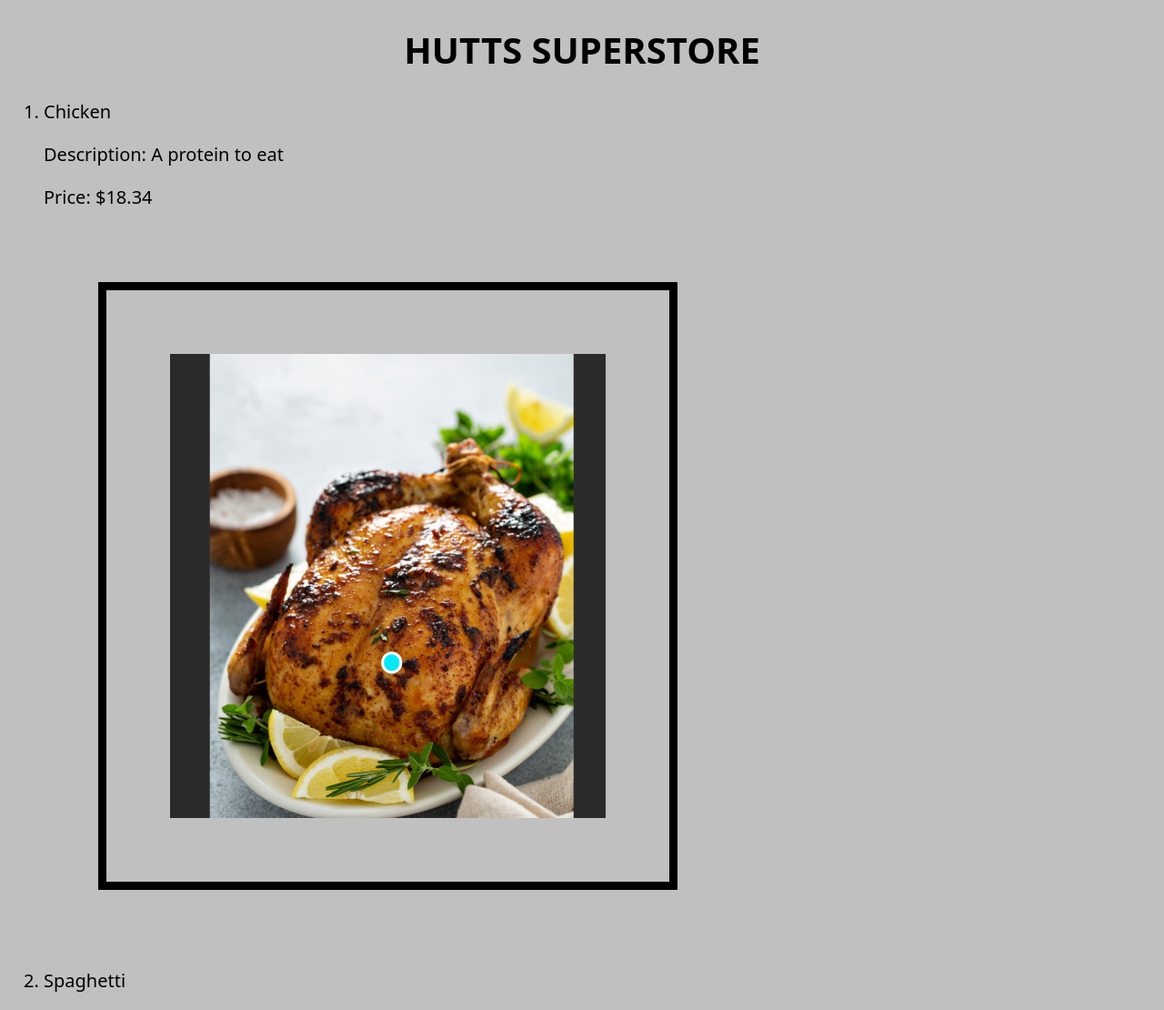
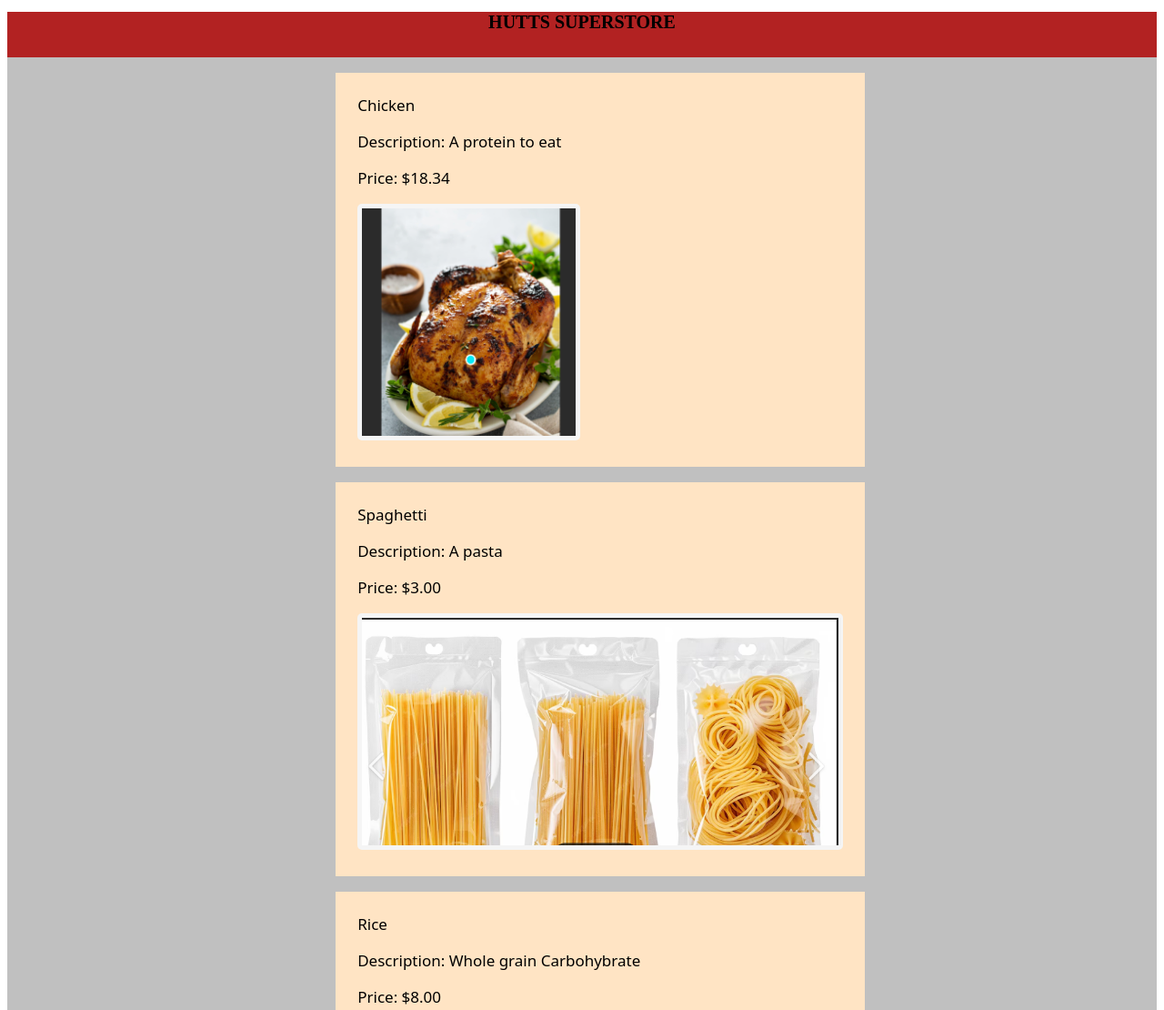
Before and after one commit to Subomi23/Product-Listing-Page, a plain HTML site: page index.html in a window 1280 px wide. Shown: the top 1110 px of the page at 91% size. Drawn offline with Linux system fonts and the light colour scheme.

Commit message:
added flex

```diff
--- a/index.html
+++ b/index.html
@@ -7,24 +7,69 @@
     <style>
       #middle{
         text-align: center;
-      }
-      body{
-        background-color: silver;
-        font-family: system-ui, -apple-system, BlinkMacSystemFont, 'Segoe UI', Roboto, Oxygen, Ubuntu, Cantarell, 'Open Sans', 'Helvetica Neue', sans-serif;
         font-size: 20px;
+        font-weight: bold;
 
       }
+
+     .whole{
+        background-color: silver;
+         font-size: 17px;
+        font-family: system-ui, -apple-system, BlinkMacSystemFont, 'Segoe UI', Roboto, Oxygen, Ubuntu, Cantarell, 'Open Sans', 'Helvetica Neue', sans-serif;
+        display: flex;
+        gap: 2rem;
+        justify-content: center;
+        align-content: center;
+        flex-direction: row;
+
+      }
+       @media (max-width: 1250px) {
+        .whole {
+          flex-direction: column;
+          height: 100%;
+        }
+      }
       #img{
-        padding: 70px;
-        margin: 60px;
-        border: 9px solid black;
+        padding: 0px;
+        height: 250px;
+        border: 5px solid whitesmoke;
+        border-radius: 5px;
+
+      }
+      .header{
+        background-color: firebrick;
+        padding: 0px;
+        text-align: center;
+        height: 50px;
+      }
+      #chicken{
+        flex: 1;
+        padding: 24px;
+        background-color: bisque;
+      }
+      #spaghetti{
+        flex: 1;
+        padding: 24px;
+        background-color: bisque;
+      }
+      #rice{
+        flex: 1;
+        padding: 24px;
+        background-color: bisque;
+      }
+      li{
+        list-style: none;
       }
     </style>
   </head>
   <body>
-    <h1 id="middle">HUTTS SUPERSTORE</h1>
+
+    <div class="header">
+    <h1 id="middle"> HUTTS SUPERSTORE</h1>
+    </div>
+    <div class="whole">
     <ol>
-      <div>
+      <div id="chicken">
         <li>Chicken</li>
         <p>Description: A protein to eat</p>
         <p>Price: $18.34</p>
@@ -32,7 +77,7 @@
       </div>
 
       <p>
-      <div>
+      <div id="spaghetti">
         <li>Spaghetti</li>
         <p>Description: A pasta</p>
         <p>Price: $3.00</p>
@@ -42,13 +87,14 @@
 
 
       <p>
-      <div>
+      <div id="rice">
         <li>Rice</li>
         <p>Description: Whole grain Carbohybrate</p>
-        <p>Price: $.800</p>
+        <p>Price: $8.00</p>
         <img src="./rice pictures.png" alt="Rice picture" id="img"/>
       </div>
       </p>
     </ol>
+    </div>
   </body>
 </html>
```
